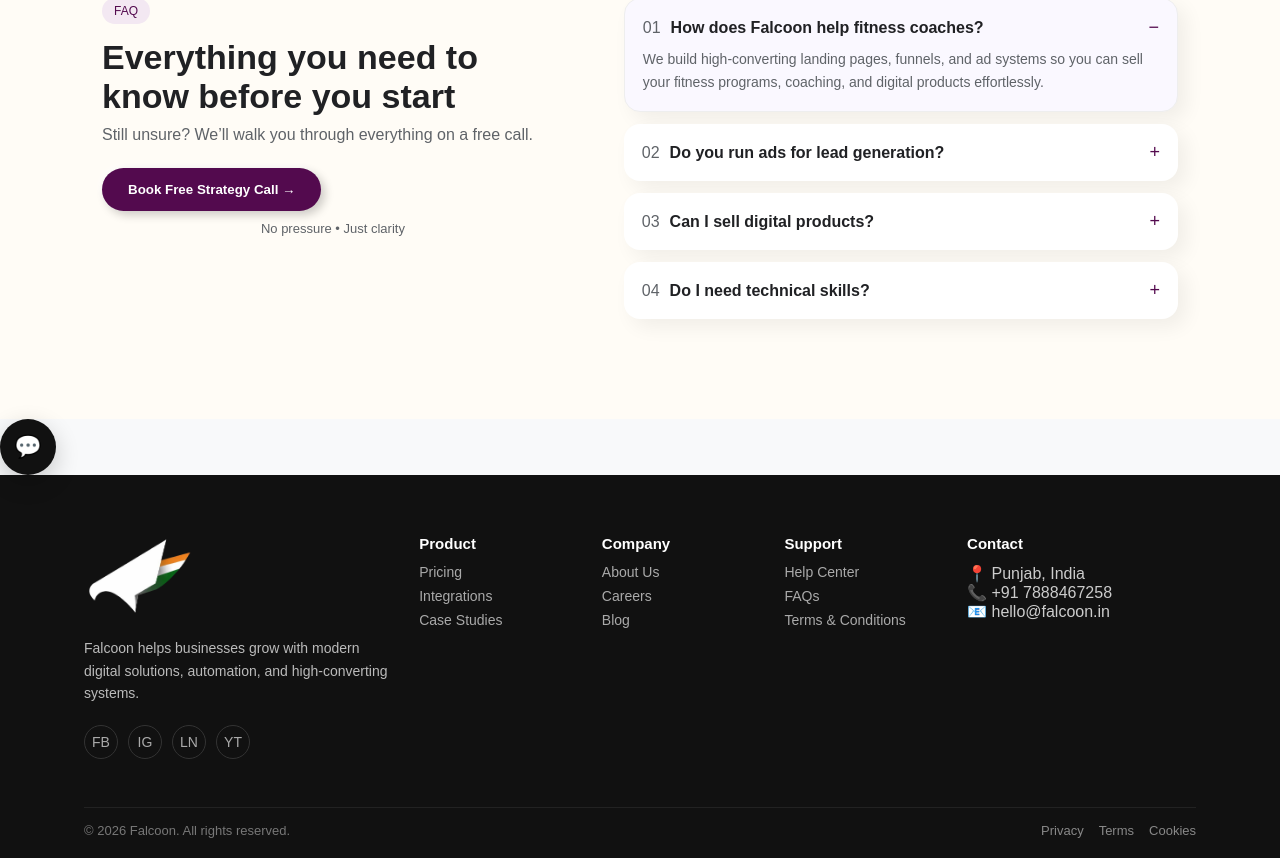
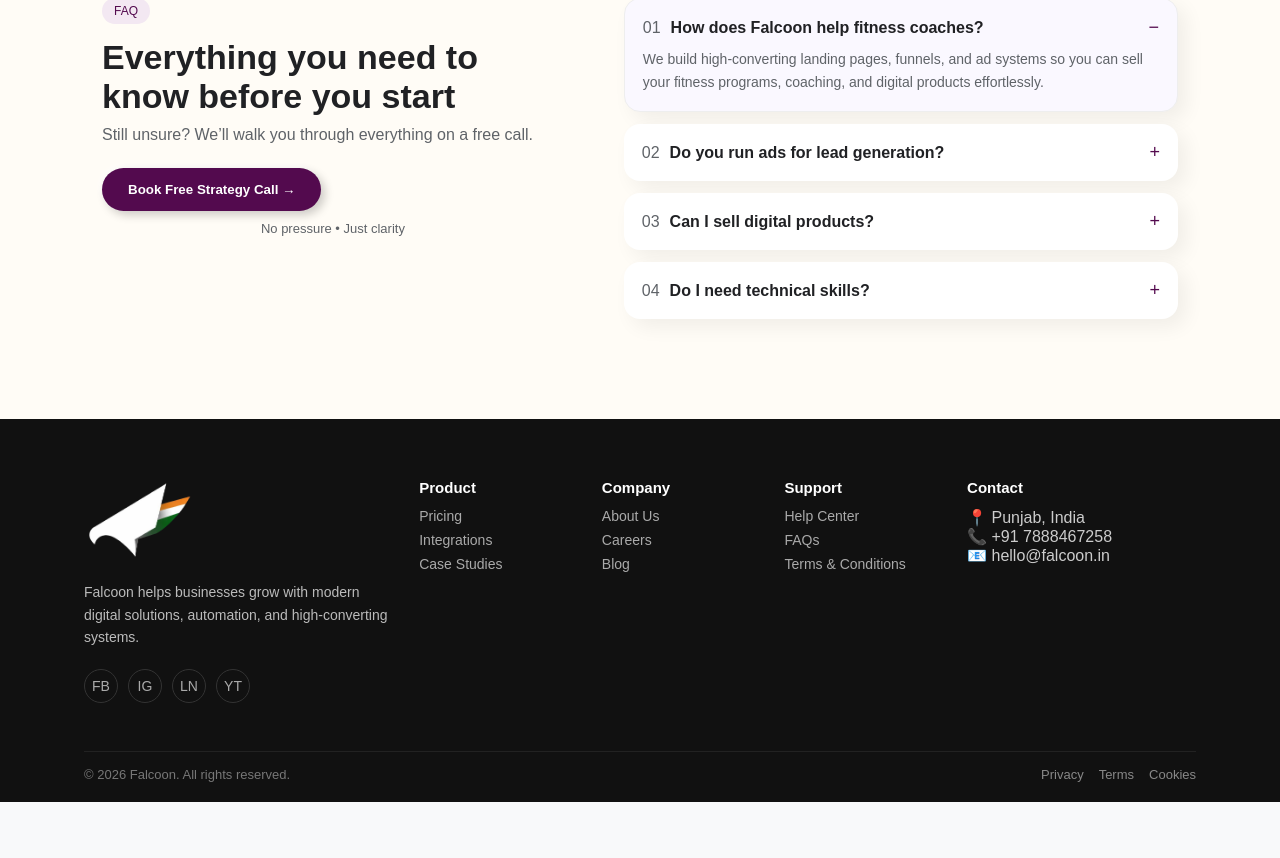
Before and after one commit to thesatishjassal/falcoonapp, a Next.js app: page / in a window 1280 px wide. Shown: the part 5937-6795 px from the top of the page. After the commit the page ends 6739 px from the top, so only its background shows below. Built offline with nearby package versions, Linux system fonts and the light colour scheme; a web font is replaced by a local one.

Commit message:
falcoon content updated

```diff
--- a/src/app/layout.js
+++ b/src/app/layout.js
@@ -34,10 +34,7 @@
           href="https://fonts.googleapis.com/css2?family=Material+Symbols+Outlined"
         />
 
-        {children}<button className="falcoon-support__main">
-  💬
-  <span className="live-dot"></span>
-</button><SupportFloat />
+        {children}<SupportFloat />
         <Footer />
       </body>
     </html>
```
